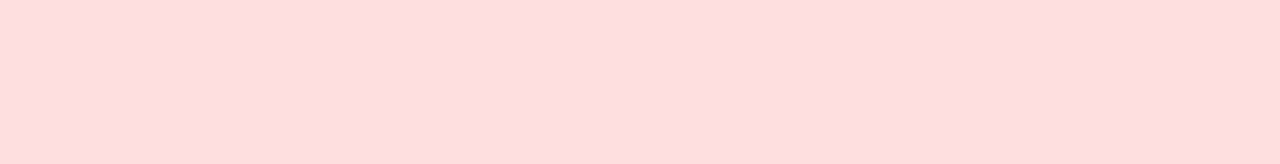
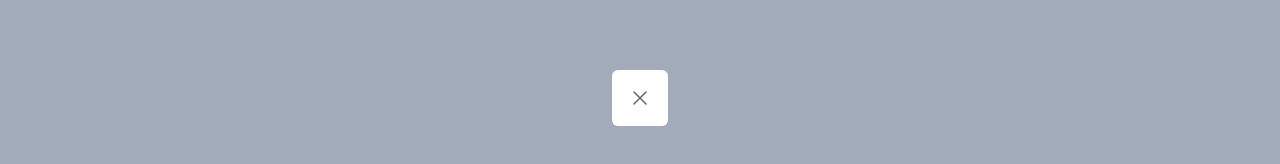
Before and after one commit to afadnan/secondbrain, a React (Vite) app in the folder fe/: page / in a window 1280 px wide. Shown: the part 302-466 px from the top of the page. Built offline with nearby package versions, Linux system fonts and the light colour scheme.

Commit message:
Added cross Icon

```diff
--- a/fe/src/App.tsx
+++ b/fe/src/App.tsx
@@ -1,6 +1,6 @@
 import { Button } from "./components/Button"
 import { Card } from "./components/Card"
-import { CreateContentModal } from "./components/CraeateContentModal"
+import { CreateContentModal } from "./components/CreateContentModal"
 import { PlusIcon } from "./icons/PlusIcon"
 import { ShareIcon } from "./icons/ShareIcon"
 function App() {
--- a/fe/src/components/CraeateContentModal.tsx
+++ /dev/null
@@ -1,11 +0,0 @@
-import { useState } from "react";
-
-//controlled component
-export function CreateContentModal({open,onClose}:any){
-
-     return <div>
-        {open &&  <div className="w-screen h-screen fixed top-0 left-0 bg-red-200 opacity-60">
-
-        </div> }
-     </div>
-}
--- /dev/null
+++ b/fe/src/components/CreateContentModal.tsx
@@ -0,0 +1,20 @@
+import { useState } from "react";
+import { CrossIcon } from "../icons/CrossIcon";
+
+//controlled component
+export function CreateContentModal({open,onClose}:any){
+
+     return <div>
+        {open &&  <div className="w-screen h-screen fixed top-0 left-0 bg-slate-500 opacity-60 flex justify-center">
+            <div className="flex flex-col justify-center">
+                <span className="bg-white p-4 rounded-md">
+                    <div className="flex justify-end">
+                        <CrossIcon />
+
+                    </div>
+
+                </span>
+            </div>
+        </div> }
+     </div>
+}
--- /dev/null
+++ b/fe/src/icons/CrossIcon.tsx
@@ -0,0 +1,6 @@
+export function CrossIcon(){
+    return <svg xmlns="http://www.w3.org/2000/svg" viewBox="0 0 24 24" fill="currentColor" className="size-6">
+    <path fill-rule="evenodd" d="M5.47 5.47a.75.75 0 0 1 1.06 0L12 10.94l5.47-5.47a.75.75 0 1 1 1.06 1.06L13.06 12l5.47 5.47a.75.75 0 1 1-1.06 1.06L12 13.06l-5.47 5.47a.75.75 0 0 1-1.06-1.06L10.94 12 5.47 6.53a.75.75 0 0 1 0-1.06Z" clip-rule="evenodd" />
+  </svg>
+
+}
```
